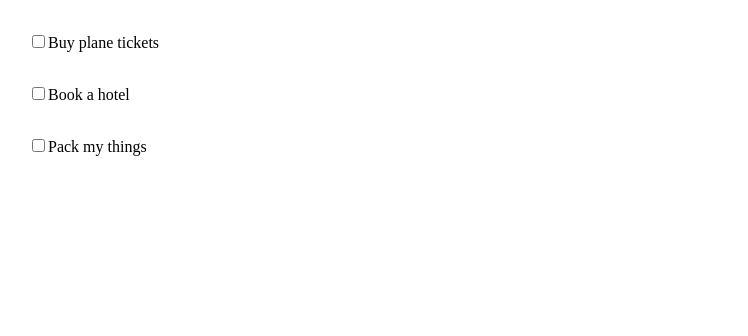
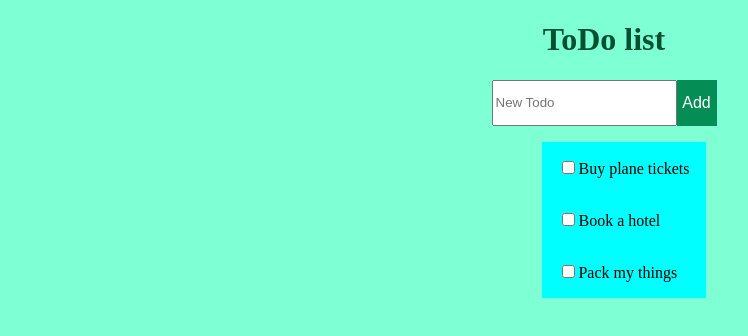
Before and after one commit to kseniiaivanova/To-do-list, a website built with Parcel: page src/index.html in a window 1280 px wide. Shown: the whole page, without its empty margins (36-784 px from the left). Built offline with nearby package versions, Linux system fonts and the light colour scheme.

Commit message:
Sebbe fixade allt

```diff
--- a/src/index.html
+++ b/src/index.html
@@ -9,8 +9,20 @@
     <script src="js/main.js" defer></script>
   </head>
   <body>
-    <ul id="myList">
-
-    </ul>
+    <div class="wrapper">
+      <h1>ToDo list</h1>
+      <header>
+        <input
+          id="myinput"
+          class="usinput"
+          type="text"
+          placeholder="New Todo"
+        />
+        <button class="inputbtn" id="mybtn">Add</button>
+      </header>
+      <section>
+        <ul id="myList" class="list"></ul>
+      </section>
+    </div>
   </body>
 </html>
--- a/src/js/main.js
+++ b/src/js/main.js
@@ -1,39 +1,63 @@
-let todoOne = {
-  content: "Buy plane tickets",
-  done: false,
-};
+class Todo {
+  constructor(id, content, done) {
+    this.id = id;
+    this.content = content;
+    this.done = done;
+  }
+}
 
-let todoTwo = {
-  content: "Book a hotel",
-  done: false,
-};
+let todoOne = new Todo(Date.now(), "Buy plane tickets", false);
 
-let todoThree = {
-  content: "Pack my things",
-  done: false,
-};
+let todoTwo = new Todo(Date.now(), "Book a hotel", false);
+
+let todoThree = new Todo(Date.now(), "Pack my things", false);
 
 let todos = [todoOne, todoTwo, todoThree];
 
-//function displayTodos() {
-for (let i = 0; i < todos.length; i++) {
+let addButton = document.getElementById("mybtn");
+addButton.addEventListener("click", function () {
+  let inputField = document.getElementById("myinput");
+  let inputText = inputField.value;
+  let userInput = new Todo(Date.now(), inputText, false);
+
+  if (inputText !== " ") {
+    todos.push(userInput);
+
+    displayTodos();
+  }
+});
+
+function displayTodos() {
   let myList = document.getElementById("myList");
-  let check = document.createElement("input");
-  check.setAttribute("type", "checkbox");
+  myList.innerHTML = "";
 
-  let item = document.createElement("li");
-  item.classList.add("li");
+  for (let i = 0; i < todos.length; i++) {
+    let item = document.createElement("li");
+    let check = document.createElement("input");
+    let todoText = document.createElement("span");
+    check.setAttribute("type", "checkbox");
 
-  myList.appendChild(item);
-  item.appendChild(check);
-  item.innerHTML += todos[i].content;
+    item.className = "li";
+    //check.innerHTML = "Test";
 
-  check.addEventListener("change", () => {
-    console.log("hej!");
-    if (check.checked) {
-      console.log("oj");
-    } else {
-      console.log("hej");
+    if (todos[i].done) {
+      item.classList.add("checked");
     }
-  });
+
+    check.addEventListener("click", () => {
+      if (todos[i].done === false) {
+        todos[i].done = true;
+      } else {
+        todos[i].done = false;
+      }
+      displayTodos();
+    });
+
+    item.appendChild(check);
+    item.appendChild(todoText);
+    myList.appendChild(item);
+
+    todoText.innerHTML += todos[i].content;
+  }
 }
+displayTodos();
--- a/src/main.scss
+++ b/src/main.scss
@@ -1,9 +1,54 @@
-li {
-    list-style: none;
+body {
+    margin: 0;
+    padding: 0;
+    box-sizing: border-box;
+    background-color: aquamarine;
+    display: flex;
+    justify-items: center;
 }
+
+
+.wrapper {
+    width: 400px;
+    display: flex;
+    flex-direction: column;
+    align-items: center;
+    justify-content: center;
+    margin: auto;
+}
+
+h1 {
+    color: rgb(4, 80, 49);
+}
+
+header {
+    display:flex;
+    justify-content: space-between;
+}
+
+.usinput {
+    height: 40px;
+}
+
+.inputbtn {
+
+    width: 40px;
+    background: rgb(4, 141, 84);
+    display: flex;
+    justify-content: center;
+    align-items: center;
+    font-size: 1em;
+    border: none;
+    color: white;
+}
+
+
 
 .li {
     padding: 1em;
+    background-color: aqua;
+    list-style: none;
+
 }
 
 .checked {
```
